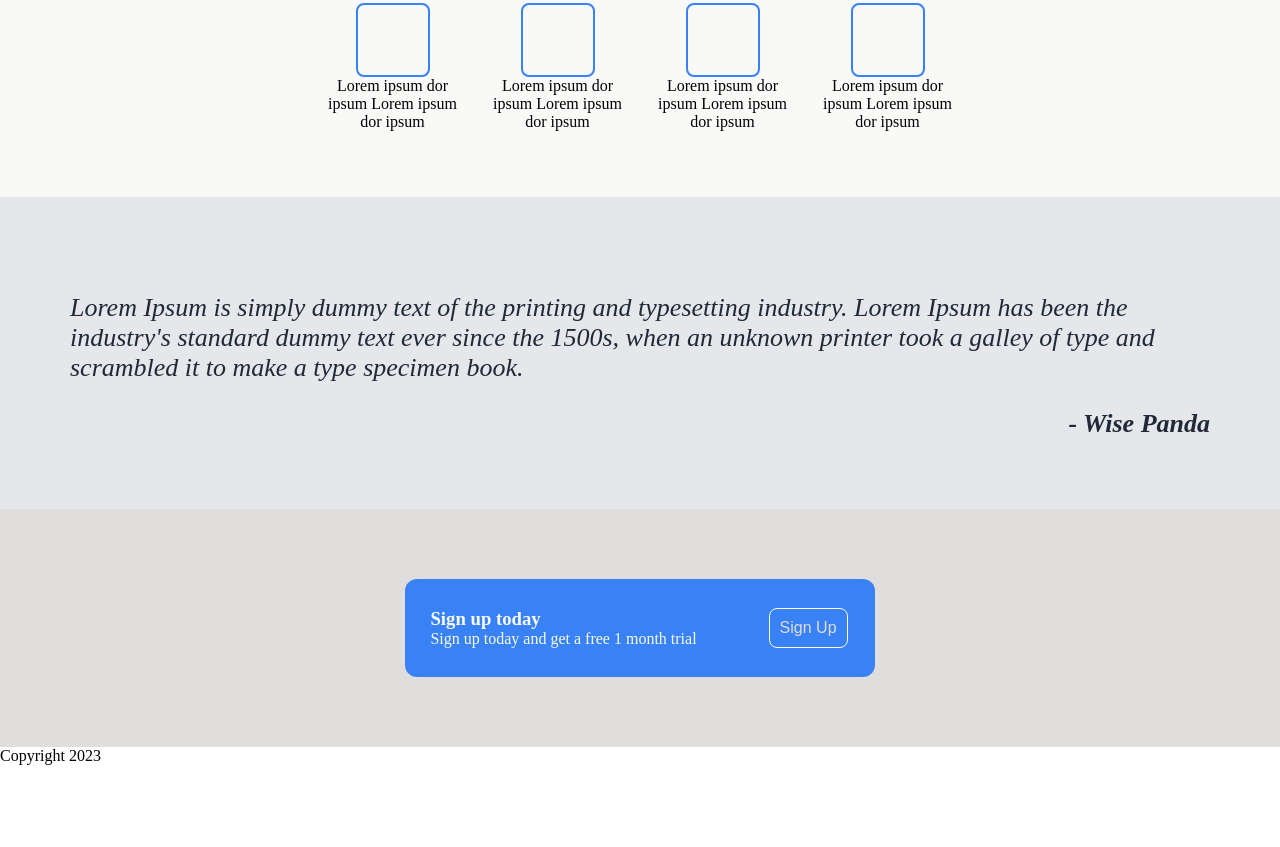
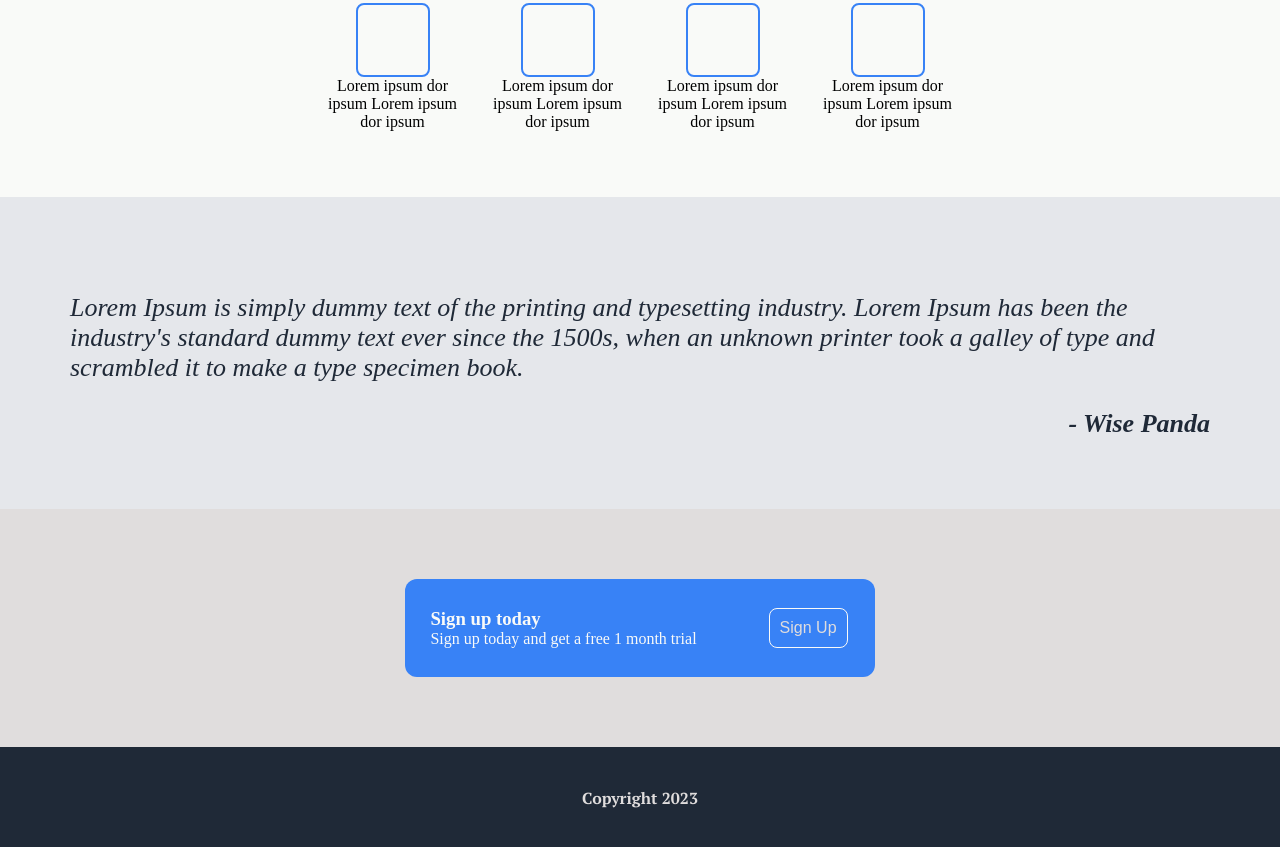
Before and after one commit to fkiarie/the-agency, a plain HTML site: page index.html in a window 1280 px wide. Shown: the part 629-1476 px from the top of the page. Before the commit the page ends 1394 px from the top, so only its background shows below. Drawn offline with Linux system fonts and the light colour scheme.

Commit message:
Style the footer
Added font-styling, background setting and
display settings.

```diff
--- a/index.html
+++ b/index.html
@@ -80,7 +80,7 @@
             </div>
         </div>
     </content>
-    <footer>
+    <footer class="footer">
         <span>Copyright 2023</span>
     </footer>
 </body>
--- a/main.css
+++ b/main.css
@@ -215,3 +215,15 @@ cite{
     margin: 0;
     color: #f9faf8;
 }
+.footer{
+    background-color: #1f2937;
+    text-align: center;
+    color: #e0dddd;
+    font-weight: bold;
+    font-style: normal;
+    font-family: 'Lora', serif;
+    font-family: 'PT Serif', serif;
+    padding: 40px;
+    display: flex;
+    flex-direction: column;
+}
```
